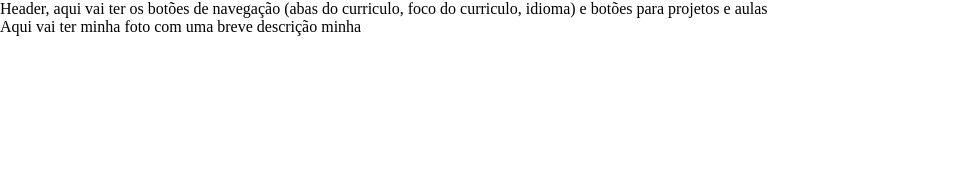
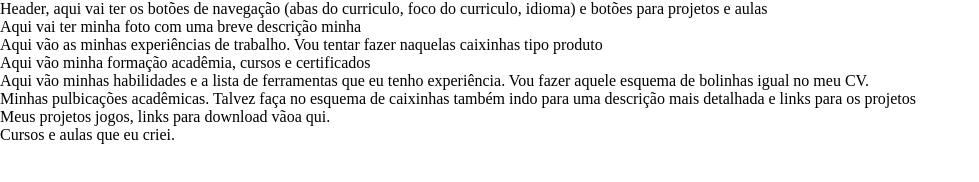
Before and after one commit to FMoller/FMoeller.github.io, a plain HTML site: page index.html in a window 1280 px wide. Shown: the whole page, without its empty margins (0-979 px from the left). Drawn offline with Linux system fonts and the light colour scheme.

Commit message:
Update index.html

```diff
--- a/index.html
+++ b/index.html
@@ -11,5 +11,24 @@
 		<section class="main-description">
 			Aqui vai ter minha foto com uma breve descrição minha
 		</section>
+		<section class="job-experience">
+			Aqui vão as minhas experiências de trabalho. Vou tentar fazer naquelas caixinhas tipo produto
+		</section>
+		<section class="education">
+			Aqui vão minha formação acadêmia, cursos e certificados
+		</section>
+		<section class="skills">
+			Aqui vão minhas habilidades e a lista de ferramentas que eu tenho experiência. Vou fazer aquele esquema de bolinhas igual no meu CV.
+		</section>
+		<section class="academic">
+			Minhas pulbicações acadêmicas. Talvez faça no esquema de caixinhas também indo para uma descrição mais detalhada e links para os projetos
+		</section>
+		<section class="projects">
+			Meus projetos jogos, links para download vãoa qui.
+		</section>
+		<section class="classes">
+			Cursos e aulas que eu criei.
+		</section>
+
 	</body>
 </html>
```
